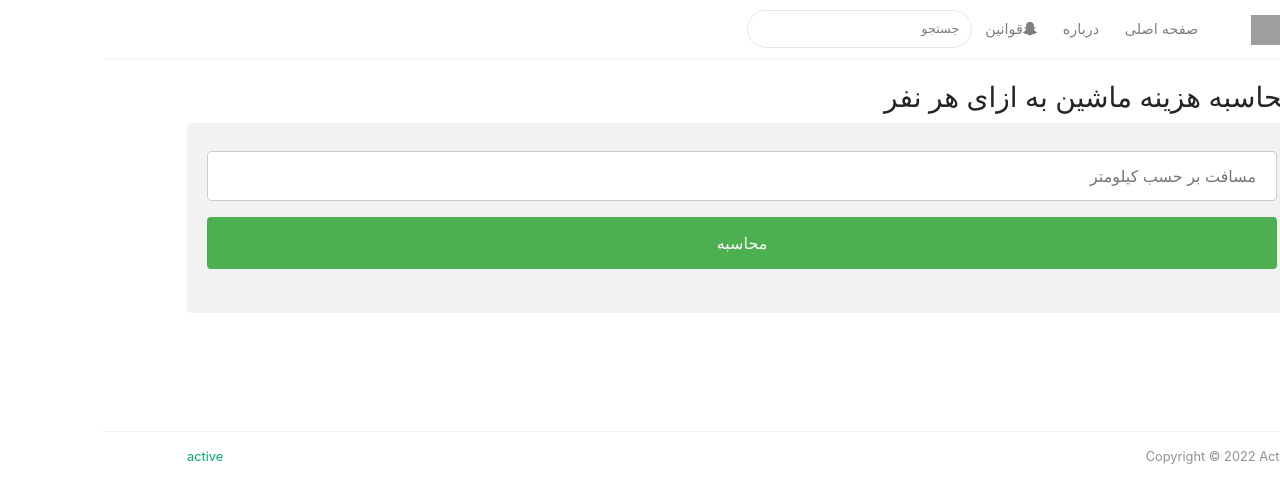
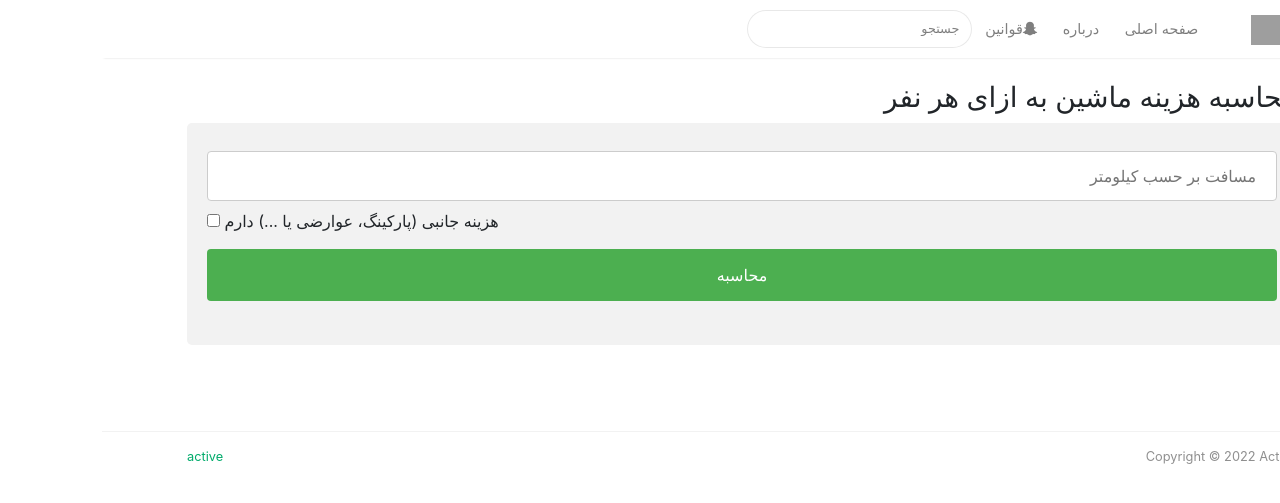
Before and after one commit to MHKarami97/active, a Jekyll site: the page built from _pages/calculate.md, in a window 1280 px wide. Shown: the top 503 px of the page. Built offline with Jekyll 4.4.1, drawn with Linux system fonts in a browser that asks for light colours; nearby versions of some CDN libraries; part of the change alters nothing that is shown; grey boxes are pictures that could not be loaded.

Commit message:
update calcaulte

```diff
--- a/_layouts/calculate.html
+++ b/_layouts/calculate.html
@@ -51,6 +51,11 @@ permalink: "/calculate.html"
 <div class="calculate">
     <input type="number" id="input" step="10" name="firstinputname" placeholder="مسافت بر حسب کیلومتر" required>
 
+    <label for="moreInfo">هزینه جانبی (پارکینگ، عوارضی یا ...) دارم</label>
+    <input type="checkbox" id="moreInfo" name="moreInfo" onclick="showMore()">
+    <input type="number" id="moreInfoInput" step="10" name="moreInfoInput" placeholder="هزینه جانبی بر اساس تومان"
+        style="display:none;">
+
     <input type="submit" value="محاسبه" onclick="calculate()">
 
     <p id="result" style="text-align: right;"></p>
@@ -59,11 +64,28 @@ permalink: "/calculate.html"
 <script>
     function calculate() {
         let x = document.getElementById("input").value;
+        let more = document.getElementById("moreInfoInput").value;
 
         let personsCount = 3;
 
-        let resultValue = (((+x) / (100)) * 25 * 3000) / personsCount;
+        let resultValue = (((+x) / (100)) * 35 * 3000) / personsCount;
+
+        if (more && more != 0) {
+            resultValue += (+more);
+        }
 
         document.getElementById("result").innerHTML = "مبلغ قابل پرداخت برای هر نفر : " + "<b>" + resultValue + "</b>" + " تومان ";
     }
+
+    function showMore() {
+        var isChecked = document.getElementById("moreInfo").checked;
+
+        if (isChecked) {
+            document.getElementById("moreInfoInput").style.display = "block";
+        }
+        else {
+            document.getElementById("moreInfoInput").style.display = "none";
+            document.getElementById("moreInfoInput").value = 0;
+        }
+    }
 </script>
```
